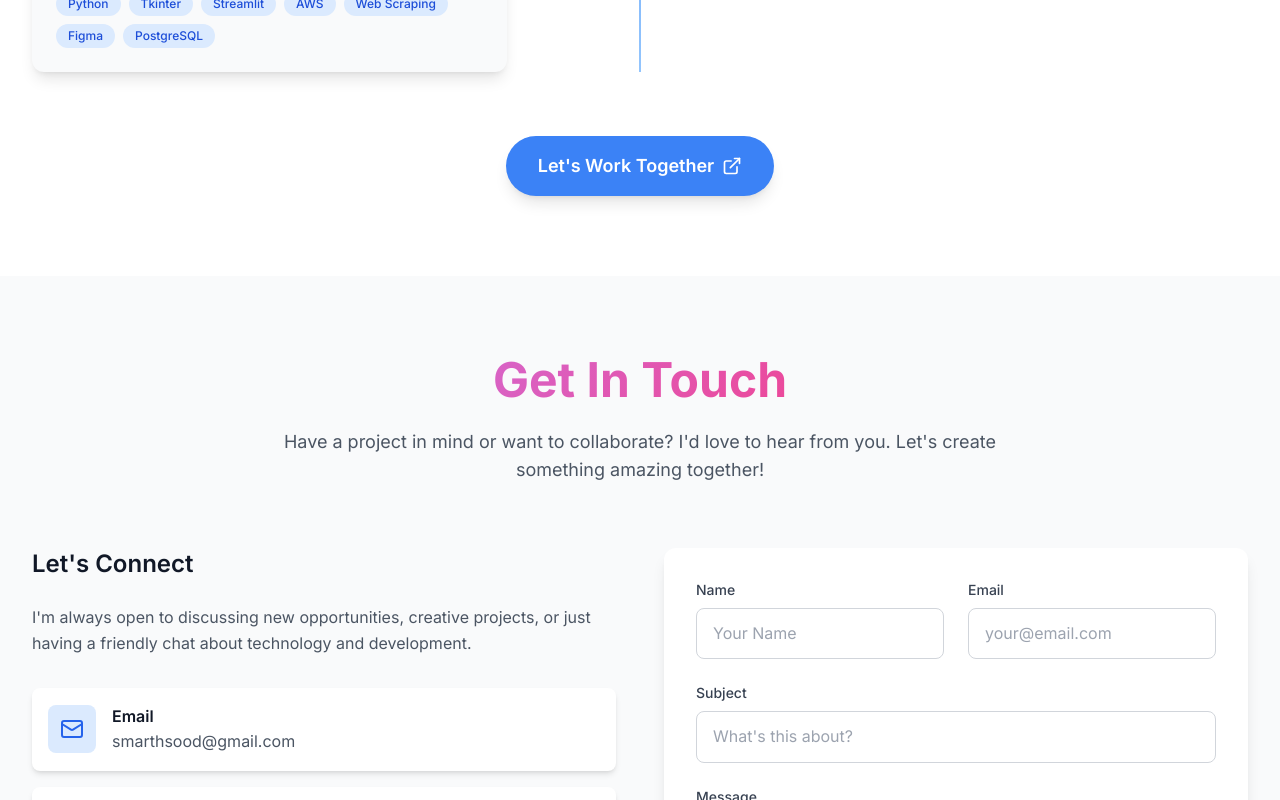
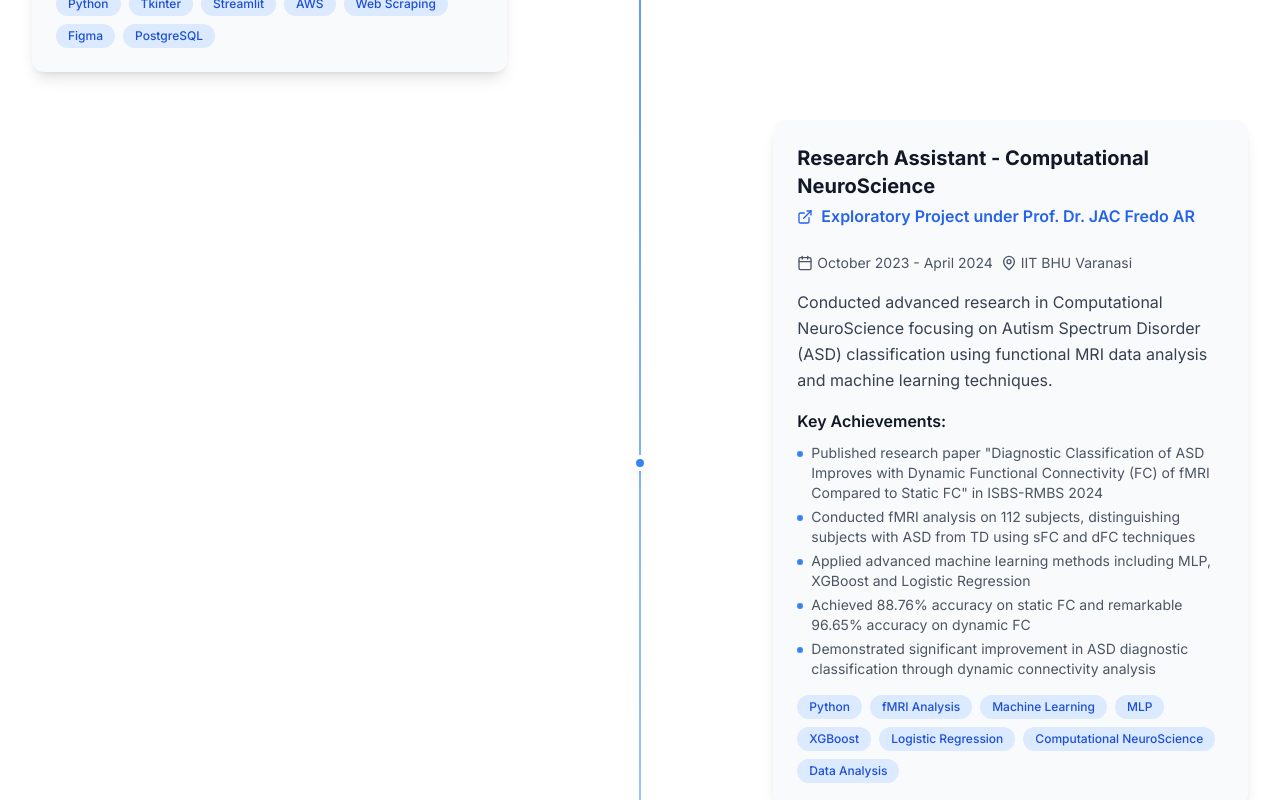
Before and after one commit to SmartSood/Portfolio, a React (Vite) app: page / in a window 1280 px wide. Shown: the part 6540-7340 px from the top of the page. Built offline with nearby package versions, Linux system fonts and the light colour scheme.

Commit message:
fixed some changes

```diff
--- a/src/components/Experience.tsx
+++ b/src/components/Experience.tsx
@@ -24,6 +24,22 @@ const Experience = () => {
         'Increased application performance by 40% through optimization'
       ],
       technologies: ['Python', 'Tkinter', 'Streamlit', 'AWS', 'Web Scraping', 'Figma', 'PostgreSQL'],
+    },
+    {
+      id: 2,
+      title: 'Research Assistant - Computational NeuroScience',
+      company: 'Exploratory Project under Prof. Dr. JAC Fredo AR',
+      location: 'IIT BHU Varanasi',
+      period: 'October 2023 - April 2024',
+      description: 'Conducted advanced research in Computational NeuroScience focusing on Autism Spectrum Disorder (ASD) classification using functional MRI data analysis and machine learning techniques.',
+      achievements: [
+        'Published research paper "Diagnostic Classification of ASD Improves with Dynamic Functional Connectivity (FC) of fMRI Compared to Static FC" in ISBS-RMBS 2024',
+        'Conducted fMRI analysis on 112 subjects, distinguishing subjects with ASD from TD using sFC and dFC techniques',
+        'Applied advanced machine learning methods including MLP, XGBoost and Logistic Regression',
+        'Achieved 88.76% accuracy on static FC and remarkable 96.65% accuracy on dynamic FC',
+        'Demonstrated significant improvement in ASD diagnostic classification through dynamic connectivity analysis'
+      ],
+      technologies: ['Python', 'fMRI Analysis', 'Machine Learning', 'MLP', 'XGBoost', 'Logistic Regression', 'Computational NeuroScience', 'Data Analysis'],
     }
   ];
 
```
